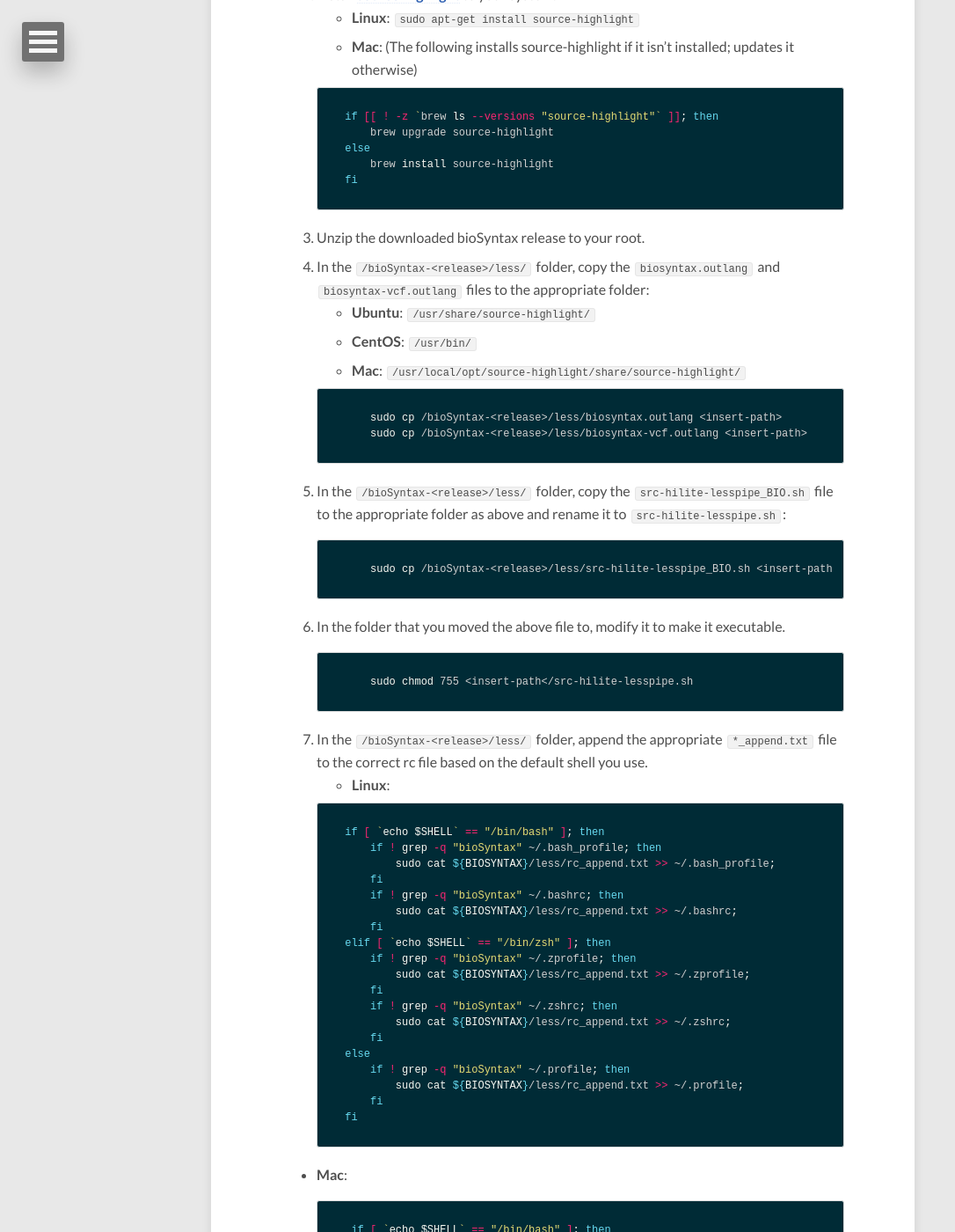
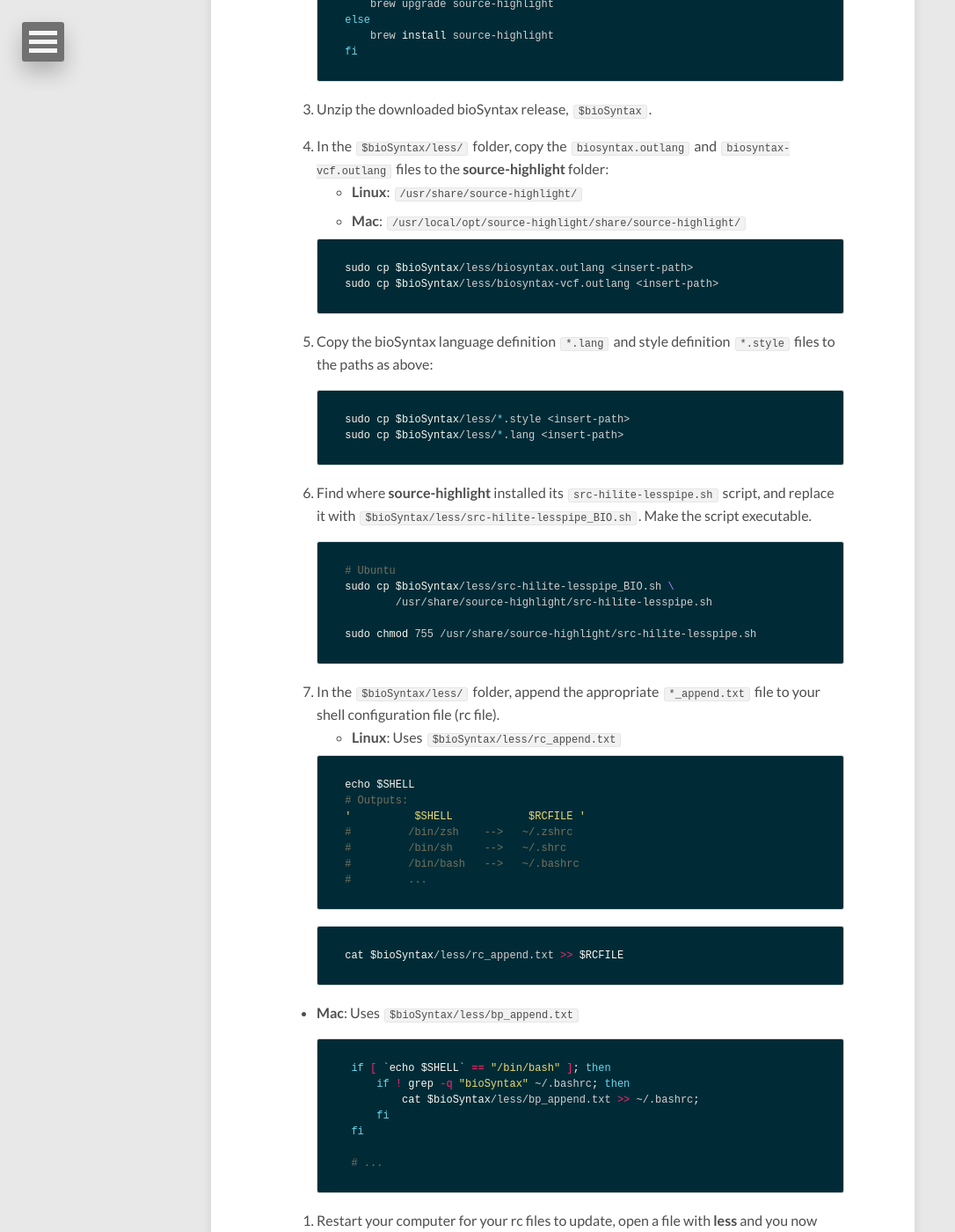
Before and after one commit to bioSyntax/bioSyntax-site, a Jekyll site: the page built from install.md, in a window 1280 px wide and 1400 px high, scrolled down 4415 px. Shown: the whole window at 88% size, without its empty margins (0-1086 px from the left). Built offline with Jekyll 4.4.1, drawn with Linux system fonts in a browser that asks for light colours; nearby versions of some CDN libraries; some of the changed text lies outside the part shown.

Commit message:
Updated/simplified install instructions

````diff
--- a/install.md
+++ b/install.md
@@ -24,122 +24,121 @@ bioSyntax comes with a handy installation script. Simply download the latest rel
 
 # Manual Installation
 
-
-0. Download the latest [zip](https://github.com/bioSyntax/bioSyntax/releases/tag/v0.1-beta.zip) or [tar](https://github.com/bioSyntax/bioSyntax/releases/tag/v0.1-beta.tar.gz)
-1. [sublime](#sublime)
+1. [Sublime](#sublime)
 2. [gedit](#gedit)
 3. [vim](#vim)
 4. [less](#less)
 
-## sublime
+## Sublime
 **(Linux / Mac / Win)**
 
-0. Install [Sublime Text](http://www.sublimetext.com/).
-The easiest method to install bioSyntax for Sublime is via Package Control.
-- Install [Package Control for Sublime](https://packagecontrol.io/installation).
-- Once installed, in Sublime, go to `Preferences > Package Control > Package Control: Install Package` and search for `BioSyntax`, and click on it. Package Control will install the syntax files for you.
-If not, follow the manual installation instructions below:
-1. Unzip the downloaded bioSyntax release to your root.
+0. Install [Sublime Text 3](http://www.sublimetext.com/).
+
+1. Unzip the downloaded bioSyntax release.
 
 	```
-		sudo unzip bioSyntax-<release>.<zip/tar.gz> -d <insert-path>/bioSyntax/
+	unzip bioSyntax-<release>.zip -d ./bioSyntax/
 	```
 	{: .language-bash}
 
-2. In the bioSyntax/sublime folder rename the `Color%20Scheme%20-%20bioSyntax.sublime-package` file to `Color Scheme - bioSyntax.sublime-package`.
+2. In the `bioSyntax/sublime` folder rename the `Color%20Scheme%20-%20bioSyntax.sublime-package` file to `Color Scheme - bioSyntax.sublime-package`.
 
 	```
-		mv Color%20Scheme%20-%20bioSyntax.sublime-package Color\ Scheme\ -\ bioSyntax.sublime-package
+	mv Color%20Scheme%20-%20bioSyntax.sublime-package \
+	   Color\ Scheme\ -\ bioSyntax.sublime-package
 	```
 	{: .language-bash}
 
-3. Copy it to your Sublime Text application packages folder:
+3. Copy the bioSyntax theme to your **Sublime** *Application* folder:
 - **Linux**: `/opt/sublime_text/Packages/`
-- **Windows**: `~/AppData/Roaming/Sublime\ Text\ 3/Packages/User/bioSyntax/`
 - **Mac**: `/Applications/Sublime\ Text.app/Contents/MacOS/Packages/`
 
 	```
-		sudo cp Color\ Scheme\ -\ bioSyntax.sublime-package <insert-path>
+	sudo cp Color\ Scheme\ -\ bioSyntax.sublime-package <insert-path>
 	```
 	{: .language-bash}
 
-4. Copy your desired `*.sublime-syntax` files from the `bioSyntax/sublime` folder into the Sublime Text Packages folder:
+4. Copy the `$bioSyntax/sublime/*.sublime-syntax` files into the Sublime *Packages* folder:
 - **Linux**: `~/.config/sublime-text-3/Packages/User/`
 - **Windows**: `~/AppData/Roaming/Sublime\ Text\ 3/Packages/User/`
 - **Mac**: `/Library/Application\ Support/Sublime\ Text\ 3/Packages/User/`
 
 	```
-		cp /bioSyntax-<release>/*.sublime-syntax -d <insert-path>/bioSyntax/
+	cp $bioSyntax/*.sublime-syntax -d <insert-path>
 	```
 	{: .language-bash}
 
-Alternatively, you can clone [this repository](https://github.com/bioSyntax/bioSyntax-sublime.git) into the appropriate paths above.
 
-```
-	git clone https://github.com/bioSyntax/bioSyntax-sublime.git <insert-path>/bioSyntax/
-```
-{: .language-bash}
+5. Restart **Sublime** and select the bioSyntax (bioMonokai) theme.
+	`Preferences > Color Scheme > bioMonokai`
 
-5. Restart `Sublime` and go select the bioSyntax (bioMonokai) theme
-`Preferences > Color Scheme > bioMonokai`
 6. Formats should auto-detect; you can select a specific syntax at the drop-menu at the bottom-right corner of the window (e.g. Plain Text)
+
 7. You now have pretty formats!
+
+We're working on adding bioSyntax intallation via Sublime's Package Control. (NOT IMPLEMENTED YET)
+- Install [Package Control for Sublime](https://packagecontrol.io/installation).
+- Once installed, in Sublime, go to `Preferences > Package Control > Package Control: Install Package` and search for `BioSyntax`, and click on it. Package Control will install the syntax files for you.
+If not, follow the manual installation instructions below:
+
 
 ## gedit
 **(Linux / Win)**
 
 0. Install [Gedit](https://wiki.gnome.org/Apps/Gedit).
-1. Unzip the downloaded bioSyntax release to your root.
-2. In the `/bioSyntax-<release>/gedit/` folder, copy the `bioSyntax.xml` style file to the appropriate gtksourceview style folder (depending on your version of Gedit):
+1. Unzip the downloaded bioSyntax release.
+2. In bioSyntax folder copy gedit style, `$bioSyntax/gedit/bioSyntax.xml`, file to the appropriate gtksourceview styles folder.
 - **Linux**: `/usr/share/gtksourceview-3.0/styles/`
 - **Windows**: `/c/Program\ Files/gedit/share/gtksourceview-3.0/styles/`
 
 	```
-		sudo cp /bioSyntax-<release>/gedit/bioSyntax.xml <insert-path>
+	sudo cp $bioSyntax/gedit/bioSyntax.xml <insert-path>
 	```
 	{: .language-bash}
 
-3. Copy your desired `*.lang` file(s) to the appropriate gtksourceview language spec folder (also depends on version of Gedit):
+3. Copy the gedit `*.lang` files to the appropriate gtksourceview language-spec folder.
 - **Linux**: `/usr/share/gtksourceview-3.0/language-specs/`
 - **Windows**: `/c/Program\ Files/gedit/share/gtksourceview-3.0/language-specs/`
 
 	```
-		sudo cp /bioSyntax-<release>/gedit/*.lang <insert-path>
+	sudo cp $bioSyntax/gedit/*.lang <insert-path>
 	```
 	{: .language-bash}
 
 4. Restart `gedit` and select the bioSyntax theme
 	`Edit > Preferences > Font & Color > bioSyntax'`
+
 5.  You now have pretty formats!
 
 ## vim
 **(Linux / Mac / Win)**
 
 1. Unzip the downloaded bioSyntax release.
-2. Run the following commands in your command line to create syntax, auto-detection and colouring folders in your home directory (if they don't already exist):
+2. Find your **vim profile folder**, and make a `syntax`, `ftdetect`, and `colors` directories in it, if they don't exist.
+	- **Linux/Mac**: `~/.vim/`
+	- **Windows**: `$HOME/vimfiles/`
 
 	```
-		if [ ! -d ~/.vim/ ]; then mkdir ~/.vim/; fi
-		if [ ! -d ~/.vim/syntax ]; then mkdir ~/.vim/syntax; fi
-		if [ ! -d ~/.vim/ftdetect ]; then mkdir ~/.vim/ftdetect; fi
-		if [ ! -d ~/.vim/colors ]; then mkdir ~/.vim/colors; fi
+	# Linux/Mac
+	mkdir -p ~/.vim ~/.vim/syntax ~/.vim/ftdetect ~/.vim/colors
 	```
 	{: .language-bash}
 
-3. Also run the following to enable automatic syntax highlighting in vim:
+3. Turn on syntax highlighting by default in your vim configuration file. (`~/.vimrc` or `$HOME/_vimrc`)
 
 	```
-		if [ ! -e ~/.vimrc ]; then touch ~/.vimrc; fi
-		if ! grep -q ":syntax enable" ~/.vimrc; then echo ":syntax enable\\n" > ~/.vimrc; fi
+	# Linux/Mac
+	touch ~/.vimrc
+	if ! grep -q "syntax enable" ~/.vimrc; then echo "syntax enable\\n" >> ~/.vimrc; fi
 	```
 	{: .language-bash}
 
-4. Copy your desired vim syntax, auto-detection, and colour files into their respective vim folders:
+4. Copy the vim syntax, auto-detection, and colour files from `bioSyntax/vim`  into the respective vim folders:
 
 	```
-	cp /bioSyntax-<release>/vim/*.vim ~/.vim/syntax/
-	cp /bioSyntax-<release>/vim/ftdetect/*.vim ~/.vim/ftdetect/
-	cp /bioSyntax-<release>/vim/colors/bioSyntax.vim ~/.vim/colors/
+	cp $bioSyntax/vim/*.vim ~/.vim/syntax/
+	cp $bioSyntax/vim/ftdetect/*.vim ~/.vim/ftdetect/
+	cp $bioSyntax/vim/colors/bioSyntax.vim ~/.vim/colors/
 	```
 	{: .language-bash}
 
@@ -151,7 +150,7 @@ Alternatively, you can clone [this repository](https://github.com/bioSyntax/bioS
 
 0. Ensure that your applications/packages are up-to-date:
 - **Linux**: `sudo apt-get update`
-- **Mac**: (Installing source-highlight is easiest via homebrew. The following updates brew if it is installed; installs it otherwise.)
+- **Mac**: (Installing **source-highlight** is easiest via homebrew. The following updates brew if it is installed; installs it otherwise.)
 
 	```
 	which -s brew
@@ -165,7 +164,7 @@ Alternatively, you can clone [this repository](https://github.com/bioSyntax/bioS
 
 1. Install [**source-highlight**](https://www.gnu.org/software/src-highlite/) to your system:
 - **Linux**: `sudo apt-get install source-highlight`
-- **Mac**: (The following installs source-highlight if it isn't installed; updates it otherwise)
+- **Mac**: (install/update via brew)
 
 	```
 	if [[ ! -z `brew ls --versions "source-highlight"` ]]; then
@@ -176,92 +175,70 @@ Alternatively, you can clone [this repository](https://github.com/bioSyntax/bioS
 	```
 	{: .language-bash}
 
-2. Unzip the downloaded bioSyntax release to your root.
-3. In the `/bioSyntax-<release>/less/` folder, copy the `biosyntax.outlang` and `biosyntax-vcf.outlang` files to the appropriate folder:
-- **Ubuntu**: `/usr/share/source-highlight/`
-- **CentOS**: `/usr/bin/`
+2. Unzip the downloaded bioSyntax release, `$bioSyntax`.
+
+3. In the `$bioSyntax/less/` folder, copy the `biosyntax.outlang` and `biosyntax-vcf.outlang` files to the **source-highlight** folder:
+- **Linux**: `/usr/share/source-highlight/`
 - **Mac**: `/usr/local/opt/source-highlight/share/source-highlight/`
 
 	```
-		sudo cp /bioSyntax-<release>/less/biosyntax.outlang <insert-path>
-		sudo cp /bioSyntax-<release>/less/biosyntax-vcf.outlang <insert-path>
+	sudo cp $bioSyntax/less/biosyntax.outlang <insert-path>
+	sudo cp $bioSyntax/less/biosyntax-vcf.outlang <insert-path>
 	```
 	{: .language-bash}
 
-4. In the `/bioSyntax-<release>/less/` folder, copy the `src-hilite-lesspipe_BIO.sh` file to the appropriate folder as above and rename it to `src-hilite-lesspipe.sh`:
+4. Copy the bioSyntax language definition `*.lang` and style definition `*.style` files to the paths as above:
 
 	```
-		sudo cp /bioSyntax-<release>/less/src-hilite-lesspipe_BIO.sh <insert-path>/src-hilite-lesspipe.sh
+	sudo cp $bioSyntax/less/*.style <insert-path>
+	sudo cp $bioSyntax/less/*.lang <insert-path>
 	```
 	{: .language-bash}
 
-5. In the folder that you moved the above file to, modify it to make it executable.
+5. Find where **source-highlight** installed its `src-hilite-lesspipe.sh` script, and replace it with `$bioSyntax/less/src-hilite-lesspipe_BIO.sh`. Make the script executable.
 
 	```
-		sudo chmod 755 <insert-path</src-hilite-lesspipe.sh
+	# Ubuntu
+	sudo cp $bioSyntax/less/src-hilite-lesspipe_BIO.sh \
+	        /usr/share/source-highlight/src-hilite-lesspipe.sh
+
+	sudo chmod 755 /usr/share/source-highlight/src-hilite-lesspipe.sh
 	```
 	{: .language-bash}
 
-6. In the `/bioSyntax-<release>/less/` folder, append the appropriate `*_append.txt` file to the correct rc file based on the default shell you use.
-- **Linux**:
+6. In the `$bioSyntax/less/` folder, append the appropriate `*_append.txt` file to your shell configuration file (rc file).
+- **Linux**: Uses `$bioSyntax/less/rc_append.txt`
+
+	```
+	echo $SHELL
+	# Outputs:
+	'          $SHELL            $RCFILE '
+	#         /bin/zsh    -->   ~/.zshrc
+	#         /bin/sh     -->   ~/.shrc
+	#         /bin/bash   -->   ~/.bashrc
+	#         ...
+	```
+	{: .language-bash}
+
+	```
+	cat $bioSyntax/less/rc_append.txt >> $RCFILE
+	```
+	{: .language-bash}
+
+- **Mac**: Uses `$bioSyntax/less/bp_append.txt`
 
 	```
 	if [ `echo $SHELL` == "/bin/bash" ]; then
-		if ! grep -q "bioSyntax" ~/.bash_profile; then
-			sudo cat ${BIOSYNTAX}/less/rc_append.txt >> ~/.bash_profile;
-		fi
 		if ! grep -q "bioSyntax" ~/.bashrc; then
-			sudo cat ${BIOSYNTAX}/less/rc_append.txt >> ~/.bashrc;
-		fi
-	elif [ `echo $SHELL` == "/bin/zsh" ]; then
-		if ! grep -q "bioSyntax" ~/.zprofile; then
-			sudo cat ${BIOSYNTAX}/less/rc_append.txt >> ~/.zprofile;
-		fi
-		if ! grep -q "bioSyntax" ~/.zshrc; then
-			sudo cat ${BIOSYNTAX}/less/rc_append.txt >> ~/.zshrc;
-		fi
-	else
-		if ! grep -q "bioSyntax" ~/.profile; then
-			sudo cat ${BIOSYNTAX}/less/rc_append.txt >> ~/.profile;
+			cat $bioSyntax/less/bp_append.txt >> ~/.bashrc;
 		fi
 	fi
+
+	# ...
 	```
 	{: .language-bash}
 
-- **Mac**:
-
-	```
-	if [ `echo $SHELL` == "/bin/bash" ]; then
-		if ! grep -q "bioSyntax" ~/.bash_profile; then
-			sudo cat ${BIOSYNTAX}/less/bp_append.txt >> ~/.bash_profile;
-		fi
-		if ! grep -q "bioSyntax" ~/.bashrc; then
-			sudo cat ${BIOSYNTAX}/less/bp_append.txt >> ~/.bashrc;
-		fi
-	elif [ `echo $SHELL` == "/bin/zsh" ]; then
-		if ! grep -q "bioSyntax" ~/.zprofile; then
-			sudo cat ${BIOSYNTAX}/less/bp_append.txt >> ~/.zprofile;
-		fi
-		if ! grep -q "bioSyntax" ~/.zshrc; then
-			sudo cat ${BIOSYNTAX}/less/bp_append.txt >> ~/.zshrc;
-		fi
-	else
-		if ! grep -q "bioSyntax" ~/.profile; then
-			sudo cat ${BIOSYNTAX}/less/bp_append.txt >> ~/.profile;
-		fi
-	fi
-	```
-	{: .language-bash}
-
-7. Copy your desired less `*.style` and `*.lang` files to the paths as above:
-
-	```
-	cp /bioSyntax-<release>/less/*.style <insert-path>
-	cp /bioSyntax-<release>/less/*.lang <insert-path>
-	```
-	{: .language-bash}
-
-8. Restart your computer for your rc files to update, open less and you now have pretty formats!
+8. Restart your computer for your rc files to update, open a file with **less** and you now have pretty formats!
 
 
 #### [Uninstalling bioSyntax](uninstall)
````
